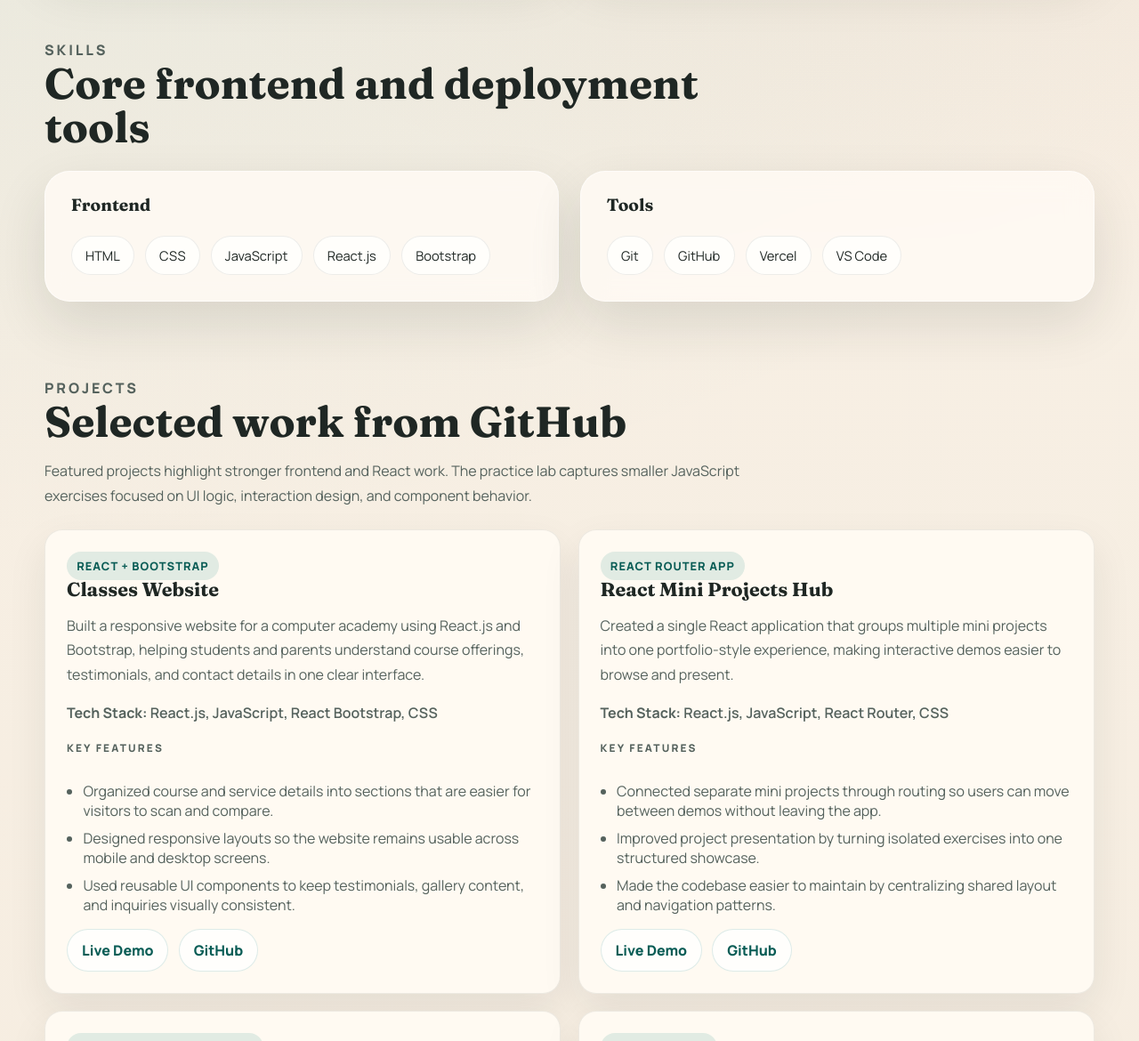
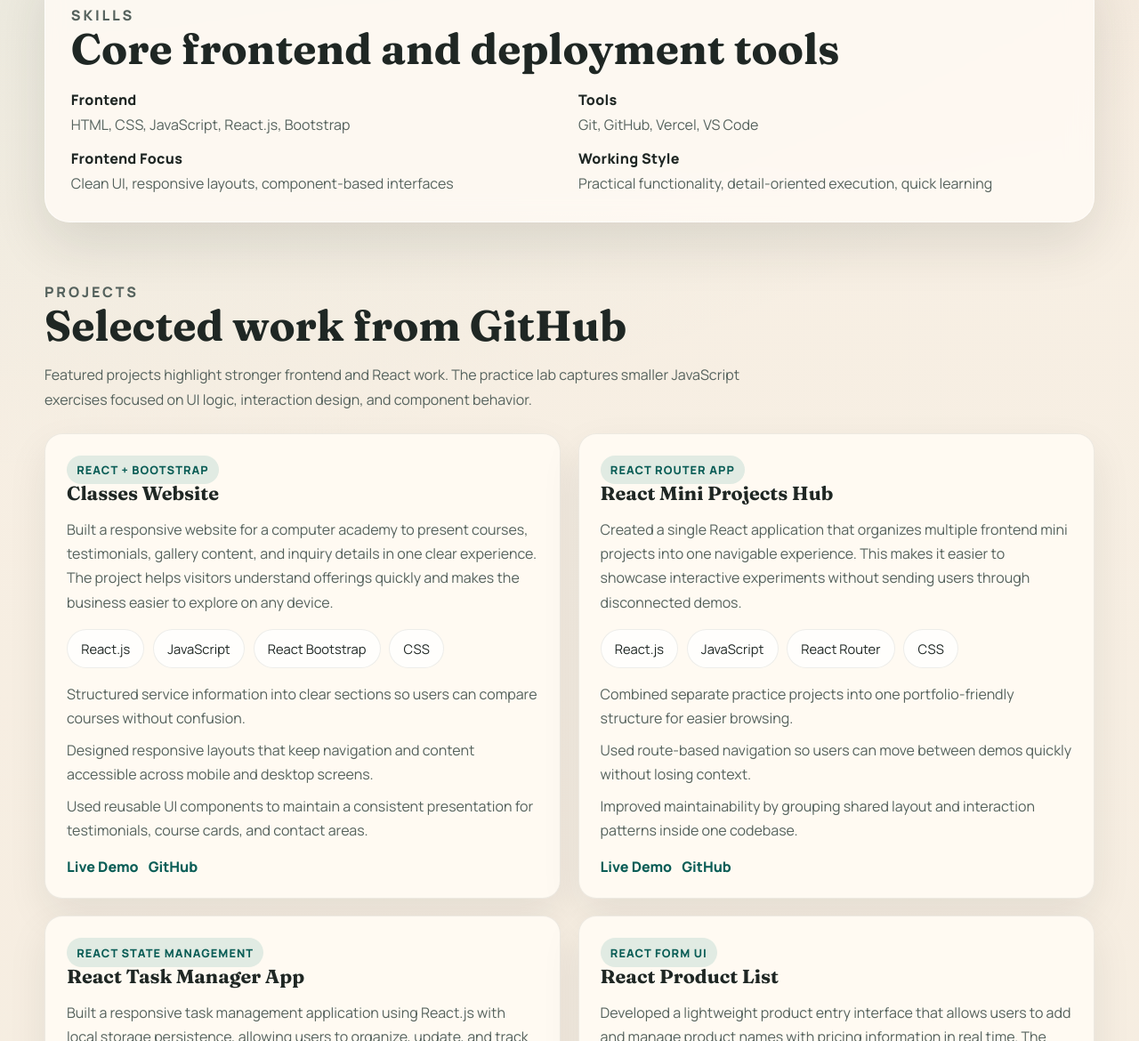
Before and after one commit to Akshitam11/Portfolio, a plain HTML site: page index.html in a window 1280 px wide. Shown: the part 1630-2800 px from the top of the page at 89% size. Drawn offline with Linux system fonts and the light colour scheme.

Commit message:
Finale update

```diff
--- a/index.html
+++ b/index.html
@@ -19,7 +19,7 @@
   <body>
     <div class="page-shell">
       <header class="site-header">
-        <a class="brand" href="#top">AK</a>
+        <a class="brand" href="#top">AM</a>
         <nav class="site-nav" aria-label="Primary">
           <a href="#about">About</a>
           <a href="#skills">Skills</a>
@@ -101,8 +101,8 @@
             <p class="section-tag">About</p>
             <h2>Focused on building useful frontend experiences</h2>
             <p>
-              I am an MCA student with a strong interest in frontend development
-              and building user-focused web applications.
+              I am an MCA student with a strong interest in frontend
+              development and building user-focused web applications.
             </p>
             <p>
               I enjoy creating clean, responsive interfaces and interactive
@@ -123,50 +123,46 @@
           </div>
 
           <div class="panel reveal">
-            <p class="section-tag">Strengths</p>
-            <h2>Practical habits I bring to frontend work</h2>
+            <p class="section-tag">What I Bring</p>
+            <h2>Practical strengths that support product work</h2>
             <p>
-              My development approach is shaped by building for usability,
-              paying attention to detail, and thinking through what users need
-              to do quickly and clearly.
+              My work is shaped by usability, attention to detail, and clear
+              communication. I aim to build interfaces that are easy to use and
+              solve real problems for the people using them.
             </p>
             <div class="strength-list">
+              <span>Responsive UI</span>
               <span>Problem Solving</span>
-              <span>Clean UI</span>
-              <span>Responsive Design</span>
               <span>Attention to Detail</span>
-              <span>User Needs</span>
-              <span>Communication</span>
+              <span>Clear Communication</span>
+              <span>User-Focused Thinking</span>
+              <span>Quick Learning</span>
             </div>
           </div>
         </section>
 
         <section class="section" id="skills">
-          <div class="section-heading reveal">
+          <div class="panel reveal">
             <p class="section-tag">Skills</p>
             <h2>Core frontend and deployment tools</h2>
-          </div>
-
-          <div class="skills-grid">
-            <article class="panel skill-panel reveal">
-              <h3>Frontend</h3>
-              <div class="skill-tags">
-                <span>HTML</span>
-                <span>CSS</span>
-                <span>JavaScript</span>
-                <span>React.js</span>
-                <span>Bootstrap</span>
+            <div class="skill-columns skill-columns-expanded">
+              <div>
+                <h3>Frontend</h3>
+                <p>HTML, CSS, JavaScript, React.js, Bootstrap</p>
               </div>
-            </article>
-            <article class="panel skill-panel reveal">
-              <h3>Tools</h3>
-              <div class="skill-tags">
-                <span>Git</span>
-                <span>GitHub</span>
-                <span>Vercel</span>
-                <span>VS Code</span>
+              <div>
+                <h3>Tools</h3>
+                <p>Git, GitHub, Vercel, VS Code</p>
               </div>
-            </article>
+              <div>
+                <h3>Frontend Focus</h3>
+                <p>Clean UI, responsive layouts, component-based interfaces</p>
+              </div>
+              <div>
+                <h3>Working Style</h3>
+                <p>Practical functionality, detail-oriented execution, quick learning</p>
+              </div>
+            </div>
           </div>
         </section>
 
@@ -180,7 +176,6 @@
               logic, interaction design, and component behavior.
             </p>
           </div>
-
           <div class="featured-projects" id="featured-projects"></div>
 
           <div class="project-lab reveal">
@@ -196,19 +191,28 @@
         </section>
 
         <section class="section" id="currently">
-          <div class="panel currently-block reveal">
+          <div class="panel reveal">
             <p class="section-tag">Currently</p>
             <h2>What I&rsquo;m focused on right now</h2>
-            <ul class="currently-list">
-              <li>Building React projects to strengthen frontend skills</li>
-              <li>Learning advanced JavaScript concepts</li>
-              <li>Open to frontend internships and junior developer roles</li>
-            </ul>
+            <div class="skill-columns currently-columns">
+              <div>
+                <h3>Building</h3>
+                <p>React projects to strengthen frontend skills and project quality.</p>
+              </div>
+              <div>
+                <h3>Learning</h3>
+                <p>Advanced JavaScript concepts to improve logic, structure, and problem solving.</p>
+              </div>
+              <div>
+                <h3>Open To</h3>
+                <p>Frontend internships and junior developer roles where I can contribute and grow.</p>
+              </div>
+            </div>
           </div>
         </section>
 
         <section class="section credentials" id="education">
-          <div class="timeline panel reveal">
+          <div class="content-panel reveal">
             <p class="section-tag">Education</p>
             <h2>Academic background</h2>
             <div class="timeline-list">
@@ -239,26 +243,27 @@
             </div>
           </div>
 
-          <div class="panel reveal">
+          <div class="content-panel reveal">
             <p class="section-tag">Highlights</p>
             <h2>Experience beyond coursework</h2>
             <div class="highlight-stack">
               <article class="highlight-card">
                 <h3>Front End Developer Certification</h3>
-                <p>Knowledge Institute of Computer Technology (KICT)</p>
+                <p>Krishna Institute of Computer Technology (KICT)</p>
               </article>
               <article class="highlight-card">
                 <h3>Co-Founder, PACrocheting</h3>
                 <p>
-                  Manage customer communication, order handling, customized
-                  products, and product planning for a handmade crochet brand.
+                  Manage customer communication, product planning, order
+                  handling, and customization requests for a handmade crochet
+                  business.
                 </p>
               </article>
               <article class="highlight-card">
-                <h3>User-focused thinking</h3>
+                <h3>Customer-focused execution</h3>
                 <p>
-                  Real customer interactions strengthened my understanding of
-                  clarity, detail, and solving practical user needs.
+                  Built strong habits around detail, clarity, and solving
+                  practical user needs through direct customer interaction.
                 </p>
               </article>
             </div>
@@ -307,7 +312,7 @@
 
       <footer class="site-footer">
         <p>&copy; <span id="year"></span> Akshita Mehta</p>
-        <p>Built for recruiter-ready presentation and resume support.</p>
+        <p>Frontend portfolio focused on clean UI and practical projects.</p>
       </footer>
     </div>
 
--- a/script.js
+++ b/script.js
@@ -3,13 +3,13 @@ const featuredProjects = [
     title: "Classes Website",
     type: "React + Bootstrap",
     summary:
-      "Built a responsive website for a computer academy using React.js and Bootstrap, helping students and parents understand course offerings, testimonials, and contact details in one clear interface.",
-    techStack: ["React.js", "JavaScript", "React Bootstrap", "CSS"],
-    features: [
-      "Organized course and service details into sections that are easier for visitors to scan and compare.",
-      "Designed responsive layouts so the website remains usable across mobile and desktop screens.",
-      "Used reusable UI components to keep testimonials, gallery content, and inquiries visually consistent."
+      "Built a responsive website for a computer academy to present courses, testimonials, gallery content, and inquiry details in one clear experience. The project helps visitors understand offerings quickly and makes the business easier to explore on any device.",
+    highlights: [
+      "Structured service information into clear sections so users can compare courses without confusion.",
+      "Designed responsive layouts that keep navigation and content accessible across mobile and desktop screens.",
+      "Used reusable UI components to maintain a consistent presentation for testimonials, course cards, and contact areas."
     ],
+    tags: ["React.js", "JavaScript", "React Bootstrap", "CSS"],
     repo: "https://github.com/Akshitam11/Classes-website",
     livelink: "https://classes-website-9qgz.vercel.app/"
   },
@@ -17,13 +17,13 @@ const featuredProjects = [
     title: "React Mini Projects Hub",
     type: "React Router App",
     summary:
-      "Created a single React application that groups multiple mini projects into one portfolio-style experience, making interactive demos easier to browse and present.",
-    techStack: ["React.js", "JavaScript", "React Router", "CSS"],
-    features: [
-      "Connected separate mini projects through routing so users can move between demos without leaving the app.",
-      "Improved project presentation by turning isolated exercises into one structured showcase.",
-      "Made the codebase easier to maintain by centralizing shared layout and navigation patterns."
+      "Created a single React application that organizes multiple frontend mini projects into one navigable experience. This makes it easier to showcase interactive experiments without sending users through disconnected demos.",
+    highlights: [
+      "Combined separate practice projects into one portfolio-friendly structure for easier browsing.",
+      "Used route-based navigation so users can move between demos quickly without losing context.",
+      "Improved maintainability by grouping shared layout and interaction patterns inside one codebase."
     ],
+    tags: ["React.js", "JavaScript", "React Router", "CSS"],
     repo: "https://github.com/Akshitam11/React-Mini-Projects",
     livelink: "https://react-mini-projects-self.vercel.app/"
   },
@@ -31,13 +31,13 @@ const featuredProjects = [
     title: "React Task Manager App",
     type: "React State Management",
     summary:
-      "Built a responsive task management application using React.js with local storage persistence, allowing users to organize, update, and track tasks efficiently through a simple day-to-day workflow.",
-    techStack: ["React.js", "JavaScript", "CSS", "localStorage"],
-    features: [
-      "Saved tasks in local storage so users do not lose progress after refreshing the page.",
-      "Added filters and status controls to help users focus on pending or completed tasks quickly.",
-      "Included edit and delete flows to support practical task management instead of one-time list creation."
+      "Built a responsive task management application using React.js with local storage persistence, allowing users to organize, update, and track tasks efficiently. The interface focuses on day-to-day usability with clear actions and filtered task views.",
+    highlights: [
+      "Saved task data in local storage so users do not lose progress after refreshing the page.",
+      "Added task filtering and status updates to help users focus on pending or completed work.",
+      "Included edit and delete flows to support practical task management instead of static list entry."
     ],
+    tags: ["React.js", "JavaScript", "CSS", "localStorage"],
     repo: "https://github.com/Akshitam11/Todolist-React-",
     livelink: "https://taskmanagerreact-psi.vercel.app/"
   },
@@ -45,13 +45,13 @@ const featuredProjects = [
     title: "React Product List",
     type: "React Form UI",
     summary:
-      "Developed a lightweight product listing interface that allows users to add and manage product names and prices with immediate visual feedback.",
-    techStack: ["React.js", "JavaScript", "CSS"],
-    features: [
-      "Rendered new product entries instantly so users receive immediate confirmation after submitting data.",
-      "Used state-driven updates to keep the interface accurate without page reloads.",
-      "Added item removal controls to make correcting or managing entries straightforward."
+      "Developed a lightweight product entry interface that allows users to add and manage product names with pricing information in real time. The project demonstrates clear form handling and immediate feedback for list-based workflows.",
+    highlights: [
+      "Rendered new products instantly to give users immediate confirmation after form submission.",
+      "Used simple state-driven updates to keep the product list accurate and easy to manage.",
+      "Added removal controls so users can correct entries without reloading the interface."
     ],
+    tags: ["React.js", "JavaScript", "CSS"],
     repo: "https://github.com/Akshitam11/Product_list_react",
     livelink: "https://product-list-react-xi.vercel.app/"
   },
@@ -59,13 +59,13 @@ const featuredProjects = [
     title: "Amazon UI Clone",
     type: "HTML + CSS",
     summary:
-      "Recreated a large e-commerce style homepage to practice content-heavy layout structure, visual hierarchy, and responsive UI composition.",
-    techStack: ["HTML", "CSS", "JavaScript"],
-    features: [
-      "Structured banners, navigation, and product sections into a layout that remains visually scannable.",
-      "Practiced card-based UI patterns commonly used in retail and marketplace websites.",
-      "Improved styling control through large-scale page composition and section spacing."
+      "Recreated a large e-commerce style homepage to practice complex layout structuring, promotional sections, and content-heavy navigation. The project helped strengthen visual hierarchy and responsive styling for retail-style interfaces.",
+    highlights: [
+      "Organized multiple product and promotion sections into a layout that remains visually scannable.",
+      "Practiced navigation and card-based content patterns common in large e-commerce experiences.",
+      "Improved CSS layout control through banners, grids, and section spacing inspired by production sites."
     ],
+    tags: ["HTML", "CSS", "JavaScript"],
     repo: "https://github.com/Akshitam11/Amazon",
     livelink: "https://amazonproject-xi.vercel.app/"
   },
@@ -73,13 +73,13 @@ const featuredProjects = [
     title: "JavaScript To-Do List",
     type: "JavaScript + localStorage",
     summary:
-      "Created a browser-based to-do application in JavaScript with persistent storage, giving users a simple way to manage tasks without relying on a backend.",
-    techStack: ["JavaScript", "HTML", "CSS", "localStorage"],
-    features: [
+      "Created a browser-based to-do application in JavaScript for users who need a simple way to manage tasks without signing in or using a backend. The project focuses on fast interaction, persistent storage, and practical task control.",
+    highlights: [
       "Stored tasks locally so users can return to their list without losing saved items.",
-      "Supported add, edit, complete, and delete actions for full task lifecycle management.",
-      "Included filtering logic to help users review tasks based on completion status more efficiently."
+      "Added create, edit, complete, and delete actions to support full task lifecycle management.",
+      "Used filtering logic to help users review tasks based on completion status more efficiently."
     ],
+    tags: ["JavaScript", "HTML", "CSS", "localStorage"],
     repo: "https://github.com/Akshitam11/To-do-list",
     livelink: "https://to-do-list-liard-chi-22.vercel.app/"
   }
@@ -225,12 +225,9 @@ function renderFeaturedProjects() {
             </div>
           </div>
           <p class="project-description">${project.summary}</p>
-          <p class="project-stack"><strong>Tech Stack:</strong> ${project.techStack.join(", ")}</p>
-          <div class="project-section">
-            <p class="feature-label">Key Features</p>
-            <ul class="project-features">
-              ${project.features.map((item) => `<li>${item}</li>`).join("")}
-            </ul>
+          <div class="project-tags">${createTagList(project.tags)}</div>
+          <div class="project-notes">
+            ${project.highlights.map((note) => `<p>${note}</p>`).join("")}
           </div>
           <div class="project-links">
             <a class="project-link" href="${project.livelink}" target="_blank" rel="noreferrer">Live Demo</a>
@@ -323,5 +320,4 @@ renderFilters("all");
 renderLabProjects("all");
 initializeProjectFilters();
 observeReveals();
-
 yearEl.textContent = new Date().getFullYear();
--- a/styles.css
+++ b/styles.css
@@ -114,7 +114,7 @@ img {
 }
 
 .section {
-  padding: 3rem 0 1.2rem;
+  padding: 2rem 0 1rem;
 }
 
 .hero {
@@ -128,6 +128,7 @@ img {
 .hero-copy,
 .hero-panel,
 .panel,
+.content-panel,
 .contact-section,
 .project-lab {
   background: var(--panel);
@@ -144,9 +145,7 @@ img {
 .eyebrow,
 .section-tag,
 .spotlight-label,
-.card-kicker,
-.project-overline,
-.feature-label {
+.card-kicker {
   margin: 0 0 0.8rem;
   text-transform: uppercase;
   letter-spacing: 0.18em;
@@ -188,19 +187,14 @@ h4 {
   font-size: 1.2rem;
   line-height: 1.7;
   color: var(--text);
-  font-weight: 700;
 }
 
 .hero-summary,
 .section-heading p,
 .panel > p,
+.content-panel > p,
 .availability-card p,
-.contact-copy p,
-.project-description,
-.project-stack,
-.lab-card p,
-.currently-list li,
-.current-focus-list li {
+.contact-copy p {
   margin: 1rem 0 0;
   color: var(--muted);
   line-height: 1.75;
@@ -230,9 +224,7 @@ h4 {
 }
 
 .button:hover,
-.button:focus-visible,
-.project-link:hover,
-.project-link:focus-visible {
+.button:focus-visible {
   transform: translateY(-2px);
 }
 
@@ -259,8 +251,7 @@ h4 {
 .quick-facts li,
 .strength-list span,
 .project-tag,
-.filter-button,
-.skill-tags span {
+.filter-button {
   padding: 0.68rem 0.95rem;
   border-radius: 999px;
   background: rgba(255, 255, 255, 0.72);
@@ -323,42 +314,58 @@ h4 {
     linear-gradient(180deg, #fffaf2, #fff5ea);
 }
 
-.current-focus-list,
-.currently-list,
-.project-features {
+.current-focus-list {
   margin: 1rem 0 0;
   padding-left: 1.15rem;
   color: var(--muted);
 }
 
-.current-focus-list li + li,
-.currently-list li + li,
-.project-features li + li {
+.current-focus-list li + li {
   margin-top: 0.55rem;
 }
 
 .about-grid,
-.credentials,
-.skills-grid {
+.credentials {
   display: grid;
   grid-template-columns: repeat(2, minmax(0, 1fr));
   gap: 1.5rem;
 }
 
-.panel {
+.panel,
+.content-panel {
   padding: 1.8rem;
 }
 
-.strength-list,
-.skill-tags {
+.strength-list {
   display: flex;
   flex-wrap: wrap;
   gap: 0.75rem;
   margin-top: 1.5rem;
 }
 
-.skill-panel h3 {
-  font-size: 1.2rem;
+.skill-columns {
+  display: grid;
+  grid-template-columns: repeat(2, minmax(0, 1fr));
+  gap: 1rem 1.25rem;
+  margin-top: 1.5rem;
+}
+
+.skill-columns-expanded,
+.currently-columns {
+  grid-template-columns: repeat(2, minmax(0, 1fr));
+}
+
+.skill-columns h3 {
+  font-size: 1rem;
+  font-family: "Manrope", sans-serif;
+  font-weight: 800;
+  letter-spacing: 0.02em;
+}
+
+.skill-columns p {
+  margin: 0.4rem 0 0;
+  color: var(--muted);
+  line-height: 1.7;
 }
 
 .section-heading {
@@ -408,13 +415,9 @@ h4 {
   color: var(--muted);
 }
 
-.project-section {
+.project-notes {
   display: grid;
-  gap: 0.7rem;
-}
-
-.project-stack {
-  font-weight: 600;
+  gap: 0.55rem;
 }
 
 .project-tags,
@@ -432,22 +435,13 @@ h4 {
 }
 
 .project-link {
-  display: inline-flex;
-  align-items: center;
-  justify-content: center;
-  min-height: 44px;
-  padding: 0.75rem 1rem;
-  border-radius: 999px;
   font-weight: 800;
   color: var(--accent-dark);
-  background: rgba(255, 255, 255, 0.75);
-  border: 1px solid rgba(15, 124, 115, 0.14);
 }
 
 .project-link:hover,
 .project-link:focus-visible {
   color: var(--warm);
-  background: rgba(255, 255, 255, 0.95);
 }
 
 .project-lab {
@@ -546,8 +540,12 @@ h4 {
   padding: 1.8rem;
 }
 
+.contact-copy .button {
+  margin-top: 1.2rem;
+}
+
 .contact-cards {
-  grid-template-columns: repeat(1, minmax(0, 1fr));
+  grid-template-columns: repeat(2, minmax(0, 1fr));
 }
 
 .contact-card {
@@ -569,12 +567,6 @@ h4 {
   font-size: 0.8rem;
   font-weight: 800;
   color: var(--accent-dark);
-}
-
-.currently-block {
-  background:
-    linear-gradient(135deg, rgba(15, 124, 115, 0.08), transparent 60%),
-    var(--panel);
 }
 
 .site-footer {
@@ -602,13 +594,17 @@ h4 {
   .hero,
   .about-grid,
   .credentials,
-  .skills-grid,
   .contact-section,
-  .featured-projects {
+  .featured-projects,
+  .currently-columns {
     grid-template-columns: 1fr;
   }
 
   .lab-grid {
+    grid-template-columns: repeat(2, minmax(0, 1fr));
+  }
+
+  .contact-cards {
     grid-template-columns: repeat(2, minmax(0, 1fr));
   }
 }
@@ -636,11 +632,13 @@ h4 {
   .hero-copy,
   .hero-panel,
   .panel,
+  .content-panel,
   .project-lab,
   .contact-section {
     padding: 1.2rem;
   }
 
+  .skill-columns,
   .lab-grid,
   .spotlight-grid,
   .contact-cards {
```
